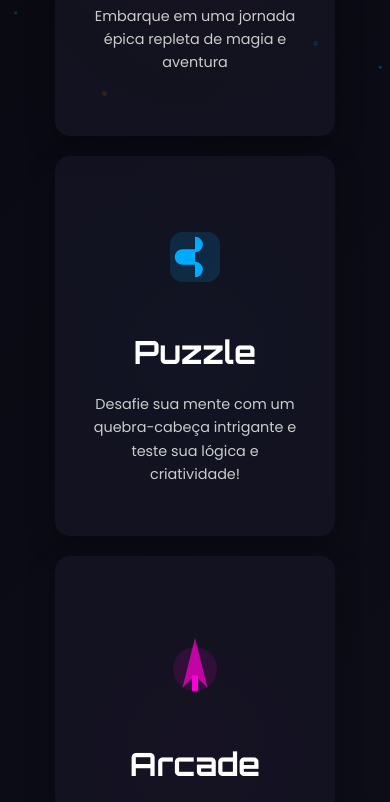
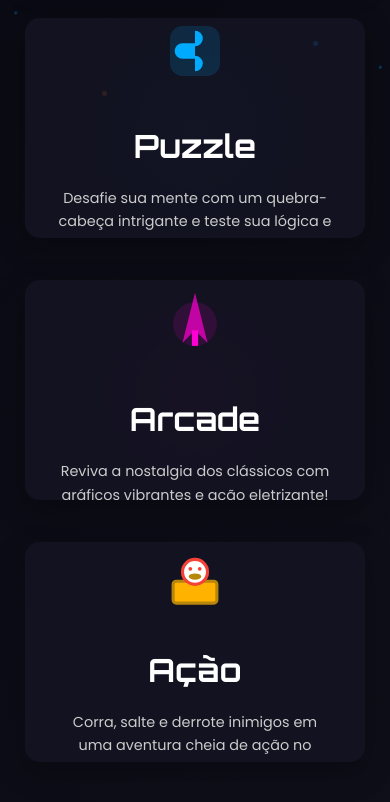
Before and after one commit to Kauazzxx/Projeto-Escola, a plain HTML site: page PortalJogos/index.html in a window 390 px wide. Shown: the part 734-1536 px from the top of the page. Drawn offline with nearby package versions, Linux system fonts and the light colour scheme.

Commit message:
Update style.css

```diff
--- a/PortalJogos/style.css
+++ b/PortalJogos/style.css
@@ -119,15 +119,17 @@ nav ul li a:hover::after, nav ul li a.active::after {
 /* Game cards */
 .games-container {
     display: flex;
+    flex-direction: row;
     justify-content: center;
+    gap: 32px;
     flex-wrap: wrap;
-    gap: 40px;
     margin: 50px 0;
 }
 
 .game-card {
-    width: 300px;
-    height: 400px;
+    width: 280px;
+    height: 380px;
+    margin-bottom: 24px;
     perspective: 1000px;
     cursor: pointer;
     position: relative;
@@ -326,22 +328,36 @@ footer p {
 }
 
 /* Responsive styles */
-@media (max-width: 768px) {
-    .hero h1 {
-        font-size: 2.5rem;
-    }
-
+@media (max-width: 1200px) {
     .games-container {
         gap: 20px;
     }
-
     .game-card {
-        width: 280px;
-        height: 380px;
+        width: 220px;
+        height: 320px;
+    }
     }
 
-    nav ul li {
-        margin-left: 15px;
+@media (max-width: 900px) {
+    .games-container {
+        gap: 12px;
+    }
+    .game-card {
+        width: 180px;
+        height: 260px;
+    }
+}
+
+@media (max-width: 700px) {
+    .games-container {
+        flex-direction: column;
+        align-items: center;
+        gap: 18px;
+    }
+    .game-card {
+        width: 90vw;
+        max-width: 340px;
+        height: 220px;
     }
 }
 
```
